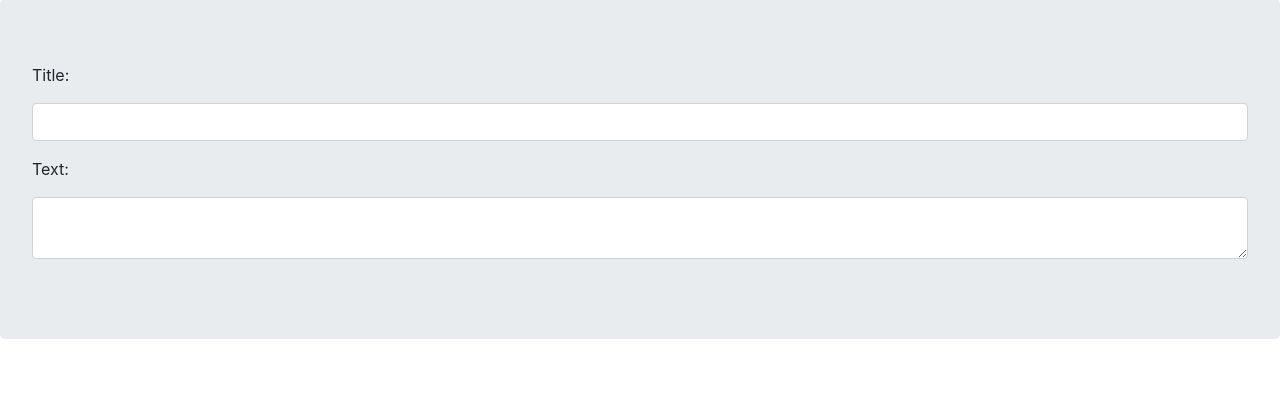
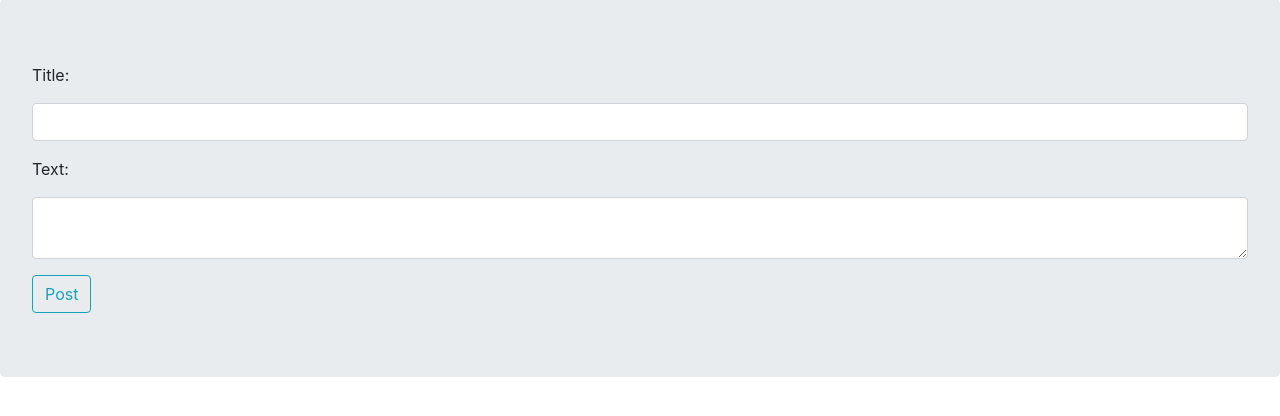
Before and after one commit to ghigbie/social-flask-blog, a Flask app: template puppycompanyblog/templates/create_post.html in a window 1280 px wide. Shown: the part 73-489 px from the top of the page. Run offline with Flask 2, Linux system fonts and the light colour scheme; the template is opened without the code that fills it: values that come from a table or form of the project are taken from there, others are empty; some libraries are stand-ins or nearby versions.

Commit message:
Fix submit problem

```diff
--- a/puppycompanyblog/templates/create_post.html
+++ b/puppycompanyblog/templates/create_post.html
@@ -11,6 +11,6 @@
     {{ form.text.label(class="form-group") }}
     {{ form.text(class="form-control")}}
     </div>
-    {{ form.sbumit(class="btn btn-outline-info") }}
+    {{ form.submit(class="btn btn-outline-info") }}
 </form>
 {% endblock %}
```
